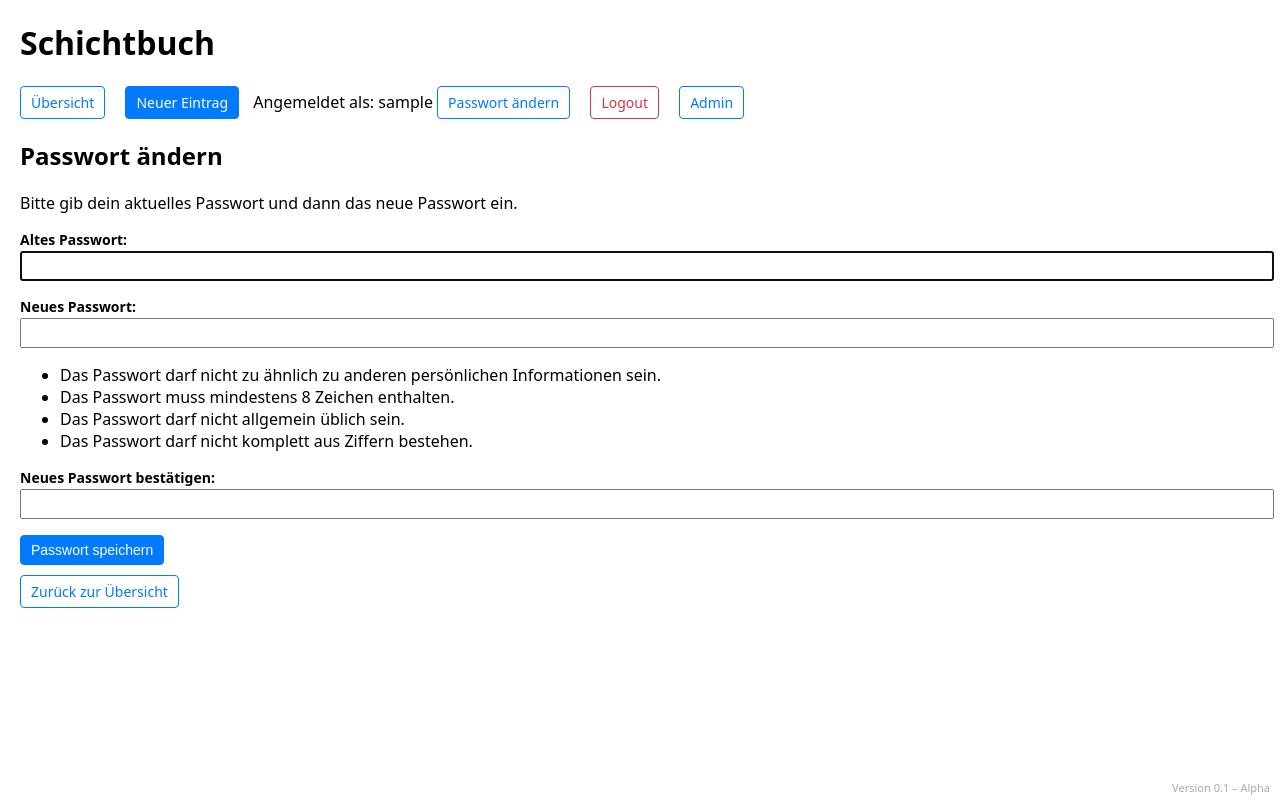
After one commit to plumpsklo/Schichtbuch, a Django app: page /passwort-aendern/ in a window 1280 px wide. The commit adds this page. Run offline with Django 4.2, Linux system fonts and the light colour scheme; the visitor is signed in with stand-in values (Sample User, id 1).

Commit message:
Add password change and confirmation templates

```diff
--- a/buch/templates/buch/base.html
+++ b/buch/templates/buch/base.html
@@ -31,17 +31,21 @@
     <nav>
         <a href="{% url 'home' %}" class="btn">Übersicht</a>
         <a href="{% url 'new_entry' %}" class="btn btn-primary">Neuer Eintrag</a>
+
         {% if user.is_authenticated %}
             <span>Angemeldet als: {{ user.username }}</span>
+            <a href="{% url 'password_change' %}" class="btn">Passwort ändern</a>
             <a href="{% url 'logout' %}" class="btn btn-danger">Logout</a>
         {% else %}
             <a href="{% url 'login' %}" class="btn">Login</a>
         {% endif %}
+
         <a href="/admin/" class="btn">Admin</a>
     </nav>
 </header>
 
 {% block content %}{% endblock %}
+
 <div style="
     position: fixed;
     bottom: 5px;
--- /dev/null
+++ b/buch/templates/buch/password_change.html
@@ -0,0 +1,20 @@
+{% extends "buch/base.html" %}
+
+{% block title %}Passwort ändern{% endblock %}
+
+{% block content %}
+<h2>Passwort ändern</h2>
+
+<p>Bitte gib dein aktuelles Passwort und dann das neue Passwort ein.</p>
+
+<form method="post">
+    {% csrf_token %}
+    {{ form.as_p }}
+
+    <button type="submit" class="btn btn-primary">Passwort speichern</button>
+</form>
+
+<p style="margin-top:10px;">
+    <a href="{% url 'home' %}" class="btn">Zurück zur Übersicht</a>
+</p>
+{% endblock %}
--- a/buch/urls.py
+++ b/buch/urls.py
@@ -10,4 +10,21 @@
     path('login/', auth_views.LoginView.as_view(template_name='buch/login.html'), name='login'),
     path('logout/', auth_views.LogoutView.as_view(), name='logout'),
     path('eintrag/<int:entry_id>/like/', views.toggle_like, name='toggle_like'),
+
+    # 🔐 Passwort ändern
+    path(
+        'passwort-aendern/',
+        auth_views.PasswordChangeView.as_view(
+            template_name='buch/password_change.html',
+            success_url='/passwort-aendern/erfolg/'
+        ),
+        name='password_change'
+    ),
+    path(
+        'passwort-aendern/erfolg/',
+        auth_views.PasswordChangeDoneView.as_view(
+            template_name='buch/password_change_done.html'
+        ),
+        name='password_change_done'
+    ),
 ]
```
Also changed, not shown: buch/templates/buch/password_change_done.html (added, +13 -0 lines).
